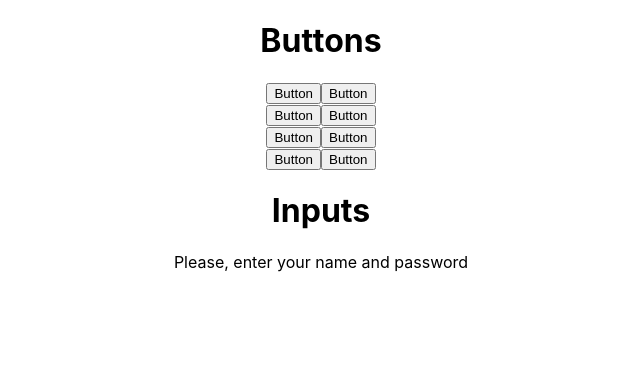
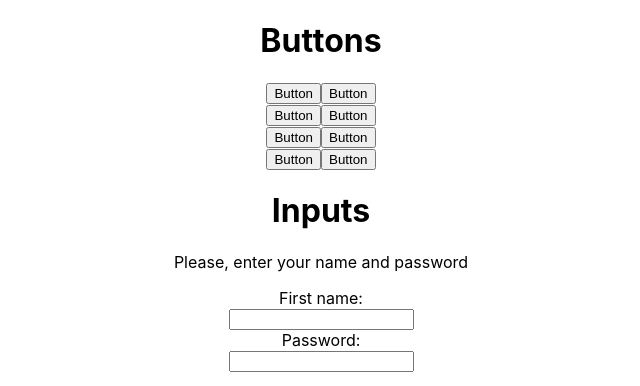
Before and after one commit to MariaKlo/ui-kit-react, a React (Create React App) app: page / in a window 1280 px wide. Shown: the top 386 px of the page, without its empty margins (279-919 px from the left). Built offline with nearby package versions, Linux system fonts and the light colour scheme.

Commit message:
Add inputs with validation

```diff
--- /dev/null
+++ b/src/components/inputs/inputEmail.js
@@ -0,0 +1,10 @@
+import React from 'react';
+
+class InputEmail extends React.Component {
+    // state = {
+    //     email: "",
+    //     emailError: "",
+    // }
+}
+
+export default InputEmail;
--- /dev/null
+++ b/src/components/inputs/inputPassword.js
@@ -0,0 +1,42 @@
+import React from "react";
+
+class InputPassword extends React.Component {
+    state = {
+        password: "",
+        passwordError: "",
+    }
+
+    // check valid password
+    checkValidPassword = password => {
+        const regex = /^(?=.*[a-z])(?=.*[A-Z])(?=.*\d)(?=.*[@$!%*?&])[A-Za-z\d@$!%*?&]{8,}$/;
+
+        return !regex.test(password)
+        ? "Minimum eight characters, at least one uppercase letter, one lowercase letter, one number and one special character"
+        : "";
+    }
+
+    // user leaves form
+    onPasswordBlur = () => {
+        const { password } = this.state;
+        const passwordError = this.checkValidPassword(password);
+        return this.setState({passwordError});
+    }
+
+    render() {
+        const { passwordError } = this.state;
+
+        return (
+            <label> Password:
+                <br/>
+                <input
+                type="password"
+                name="password"
+                onBlur={this.onPasswordBlur}
+                />
+                {passwordError && <div>{passwordError}</div>}
+            </label>
+        );
+    }
+}
+
+export default InputPassword;
--- a/src/components/inputs/inputs.js
+++ b/src/components/inputs/inputs.js
@@ -1,9 +1,62 @@
 import React from "react";
+import InputPassword from "./inputPassword";
+// import InputEmail from "./inputEmail";
 
+class InputForm extends React.Component {
+    state = {
+        firstName: "",
+        firstNameError: "",
+    }
+
+    // check valid name
+    validateName = name => {
+        const regex = /[A-Za-z]{3,}/;
+
+        return !regex.test(name)
+          ? "The name must contain at least three letters. Numbers and special characters are not allowed."
+          : "";
+    };
+
+    // user leaves form
+    onFirstBlurName = () => {
+        const { firstName } = this.state; // equivalent of: const firstName = this.state.firstName;
+        const firstNameError = this.validateName(firstName);
+        return this.setState({firstNameError});
+    }
+
+    // show change of name
+    onFirstNameChange = event =>
+    this.setState({
+        firstName: event.target.value
+    });
+
+    render() {
+        const { firstName, firstNameError } = this.state;
+
+        return (
+            <div>
+                <label>First name: {firstName}
+                    <br/>
+                    <input
+                    type="text"
+                    name="firstName"
+                    onChange={this.onFirstNameChange}
+                    onBlur={this.onFirstBlurName}
+                    />
+                    {firstNameError && <div>{firstNameError}</div>}
+                </label>
+            </div>
+        );
+    }
+}
+
+// create inputs
 const Inputs = (props) => (
     <form className="inputs" action="#">
         <h1 className="inputs__header">Inputs</h1>
-        <p>{props.text}</p>
+        <p className="inputs__text">{props.text}</p>
+        <InputForm/>
+        <InputPassword/>
     </form>
 );
 
```
